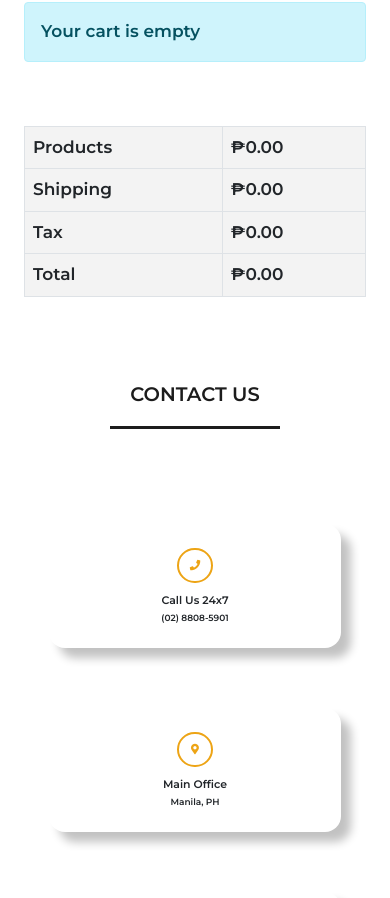
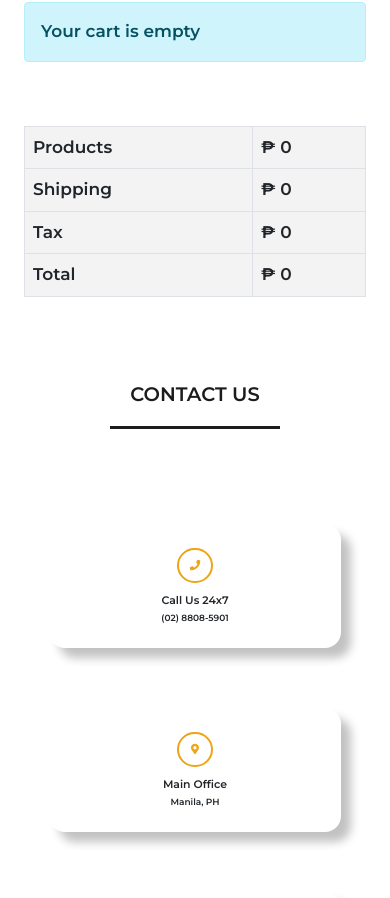
Before and after one commit to Masterkent11/Capstone-Project-File-Final, a React (Create React App) app in the folder clientfrontend/: page /placeorder in a window 390 px wide. Shown: the part 816-1714 px from the top of the page. Built offline with nearby package versions, Linux system fonts and the light colour scheme; sample sign-in values are in the browser's storage.

Commit message:
Responsiveness

```diff
--- a/clientfrontend/src/App.css
+++ b/clientfrontend/src/App.css
@@ -190,7 +190,7 @@ textarea:focus {
   border: 1px solid #f3f3f3;
   border-radius: 10px;
   box-shadow: 0 8px 32px 0 rgba( 31, 38, 135, 0.37 );
-  /* height: 60vmin; */
+  height: 60vmin;
   margin-left: 5vmin;
   box-shadow: 10px 10px 10px rgb(194, 194, 194);
 }
--- a/clientfrontend/src/responsive.css
+++ b/clientfrontend/src/responsive.css
@@ -174,6 +174,10 @@
   .card-main{
     height: auto;
   }
+  .border-product{
+    padding: 1.5rem;
+    height: auto;
+  }
 }
 
 @media screen and (max-width: 600px) {
--- a/clientfrontend/src/screens/PlaceOrderScreen.js
+++ b/clientfrontend/src/screens/PlaceOrderScreen.js
@@ -138,7 +138,7 @@ const PlaceOrderScreen = ({ history }) => {
                     </div>
                     <div className="mt-3 mt-md-0 col-md-2 col-6 align-items-end  d-flex flex-column justify-content-center ">
                       <h4>SUBTOTAL</h4>
-                      <h6>₱{item.price}</h6>
+                      <h6>{`₱ ${Intl.NumberFormat({ style: 'currency', currency: 'PHP' }).format(item.price)}`}</h6>
                     </div>
                   </div>
                 ))}
@@ -153,25 +153,25 @@ const PlaceOrderScreen = ({ history }) => {
                   <td>
                     <strong>Products</strong>
                   </td>
-                  <td>₱{cart.itemsPrice}</td>
+                  <td>{`₱ ${Intl.NumberFormat({ style: 'currency', currency: 'PHP' }).format(cart.itemsPrice)}`}</td>
                 </tr>
                 <tr>
                   <td>
                     <strong>Shipping</strong>
                   </td>
-                  <td>₱{cart.shippingPrice}</td>
+                  <td>{`₱ ${Intl.NumberFormat({ style: 'currency', currency: 'PHP' }).format(cart.shippingPrice)}`}</td>
                 </tr>
                 <tr>
                   <td>
                     <strong>Tax</strong>
                   </td>
-                  <td>₱{cart.taxPrice}</td>
+                  <td>{`₱ ${Intl.NumberFormat({ style: 'currency', currency: 'PHP' }).format(cart.taxPrice)}`}</td>
                 </tr>
                 <tr>
                   <td>
                     <strong>Total</strong>
                   </td>
-                  <td>₱{cart.totalPrice}</td>
+                  <td>{`₱ ${Intl.NumberFormat({ style: 'currency', currency: 'PHP' }).format(cart.totalPrice)}`}</td>
                 </tr>
               </tbody>
             </table>
```
